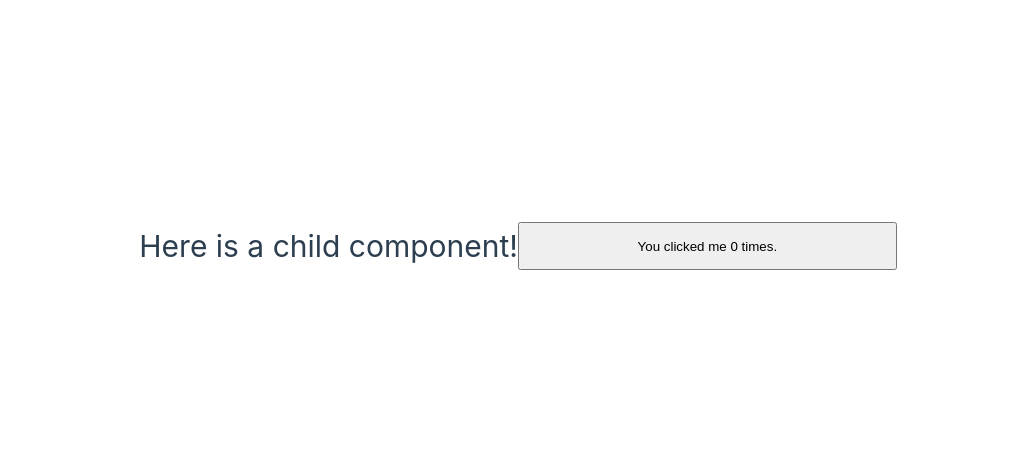
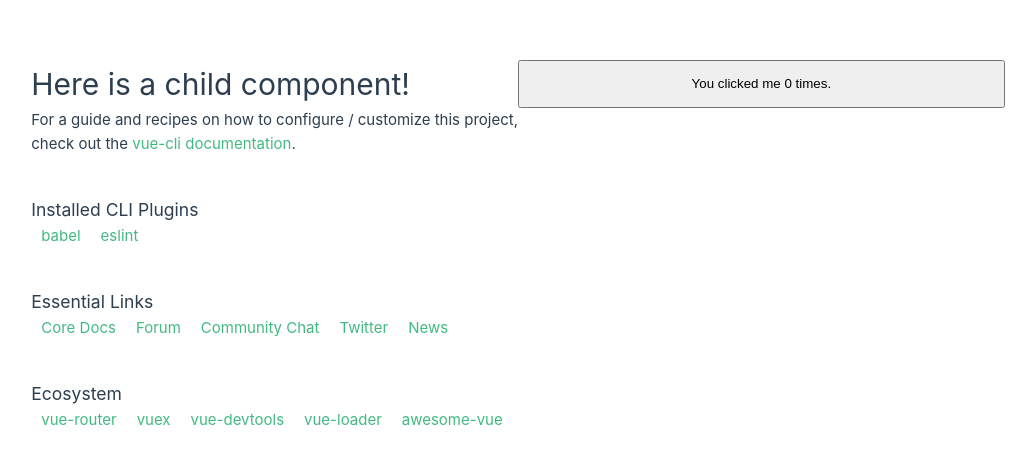
Before and after one commit to MrFlava/vuejs_studing_project, a Vue app: page / in a window 1280 px wide. Shown: the part 154-618 px from the top of the page, without its empty margins (122-1158 px from the left). Built offline with nearby package versions, Linux system fonts and the light colour scheme.

Commit message:
Feat: provide HelloWorld component, but need to fix the bug

```diff
--- a/src/App.vue
+++ b/src/App.vue
@@ -1,5 +1,15 @@
 <script setup>
 import Click_counter from "@/components/Click_counter.vue";
+import HelloWorld from "@/components/HelloWorld.vue";
+
+
+// const hello_world = HelloWorld()
+// export default {
+//   name: "app",
+//   components: {
+//     hello_world
+//   }
+// };
 </script>
 
 <template>
@@ -7,5 +17,6 @@ import Click_counter from "@/components/Click_counter.vue";
     <h1>Here is a child component!</h1>
   </header>
   <Click_counter />
+  <HelloWorld />
 
 </template>
--- /dev/null
+++ b/src/components/HelloWorld.vue
@@ -0,0 +1,98 @@
+<template>
+  <div class="hello">
+    <h1>{{ msg }}</h1>
+    <p>
+      For a guide and recipes on how to configure / customize this project,
+      <br>check out the
+      <a
+          href="https://cli.vuejs.org"
+          target="_blank"
+          rel="noopener"
+      >vue-cli documentation</a>.
+    </p>
+    <h3>Installed CLI Plugins</h3>
+    <ul>
+      <li>
+        <a
+            href="https://github.com/vuejs/vue-cli/tree/dev/packages/%40vue/cli-plugin-babel"
+            target="_blank"
+            rel="noopener"
+        >babel</a>
+      </li>
+      <li>
+        <a
+            href="https://github.com/vuejs/vue-cli/tree/dev/packages/%40vue/cli-plugin-eslint"
+            target="_blank"
+            rel="noopener"
+        >eslint</a>
+      </li>
+    </ul>
+    <h3>Essential Links</h3>
+    <ul>
+      <li>
+        <a href="https://vuejs.org" target="_blank" rel="noopener">Core Docs</a>
+      </li>
+      <li>
+        <a href="https://forum.vuejs.org" target="_blank" rel="noopener">Forum</a>
+      </li>
+      <li>
+        <a href="https://chat.vuejs.org" target="_blank" rel="noopener">Community Chat</a>
+      </li>
+      <li>
+        <a href="https://twitter.com/vuejs" target="_blank" rel="noopener">Twitter</a>
+      </li>
+      <li>
+        <a href="https://news.vuejs.org" target="_blank" rel="noopener">News</a>
+      </li>
+    </ul>
+    <h3>Ecosystem</h3>
+    <ul>
+      <li>
+        <a href="https://router.vuejs.org" target="_blank" rel="noopener">vue-router</a>
+      </li>
+      <li>
+        <a href="https://vuex.vuejs.org" target="_blank" rel="noopener">vuex</a>
+      </li>
+      <li>
+        <a
+            href="https://github.com/vuejs/vue-devtools#vue-devtools"
+            target="_blank"
+            rel="noopener"
+        >vue-devtools</a>
+      </li>
+      <li>
+        <a href="https://vue-loader.vuejs.org" target="_blank" rel="noopener">vue-loader</a>
+      </li>
+      <li>
+        <a href="https://github.com/vuejs/awesome-vue" target="_blank" rel="noopener">awesome-vue</a>
+      </li>
+    </ul>
+  </div>
+</template>
+
+<script>
+export default {
+  name: "HelloWorld",
+  props: {
+    msg: String
+  }
+};
+</script>
+
+<!-- Add "scoped" attribute to limit CSS to this component only -->
+<style scoped>
+h3 {
+  margin: 40px 0 0;
+}
+ul {
+  list-style-type: none;
+  padding: 0;
+}
+li {
+  display: inline-block;
+  margin: 0 10px;
+}
+a {
+  color: #42b983;
+}
+</style>
```
